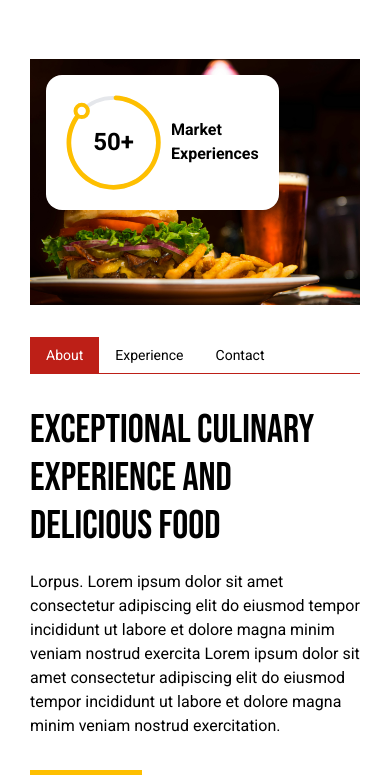
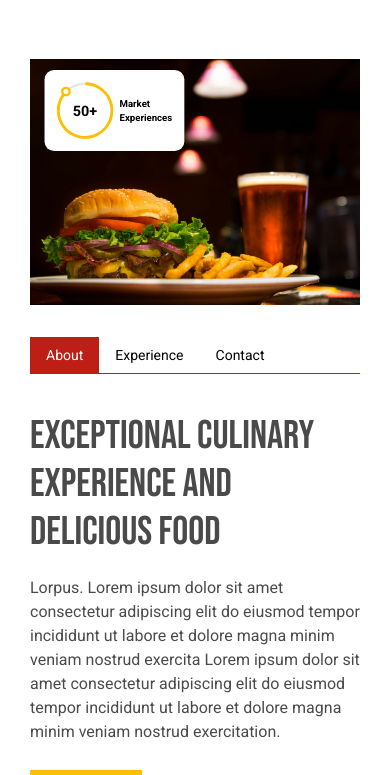
Before and after one commit to SiamIslamSagor/Softnio-Restaurant, a React (Vite) app: page / in a window 390 px wide. Shown: the part 793-1568 px from the top of the page. Built offline with nearby package versions, Linux system fonts and the light colour scheme.

Commit message:
fix about section animation issue

```diff
--- a/src/components/About.jsx
+++ b/src/components/About.jsx
@@ -14,7 +14,7 @@ const About = () => {
       <div className="web-container">
         <div className="flex flex-col max-lggg: gap-8 lg:flex-row justify-between ">
           <div className="relative max-lg:w-full">
-            <div className="absolute top-4 md:top-6 left-4 md:left-6">
+            <div className="absolute top-4 md:top-6 left-4 md:left-6 max-sm:scale-[0.60] max-sm:-top-4 max-sm:-left-8 duration-300">
               <Stack />
             </div>
             <div>
@@ -51,11 +51,15 @@ const About = () => {
                   y: 20,
                   opacity: 0,
                 }}
-                animate={{
+                whileInView={{
                   y: 0,
                   opacity: 1,
                 }}
-                transition={{ duration: 0.5 }}
+                // animate={{
+                //   y: 0,
+                //   opacity: 1,
+                // }}
+                transition={{ duration: 0.5, delay: 0.2 }}
                 className="space-y-5"
               >
                 <h4 className="font-beba-neue text-[40px] sm:text-6xl leading-[48px] ">
@@ -198,7 +202,7 @@ const CallIconSvg = () => {
 
 const Stack = () => {
   return (
-    <div className="p-5 flex gap-2.5 items-center bg-white w-fit rounded-2xl">
+    <div className=" p-5 flex gap-2.5 items-center bg-white w-fit rounded-2xl">
       <div className="relative">
         <h4 className="text-2xl font-bold absolute left-1/2 top-1/2 -translate-x-1/2 -translate-y-1/2">
           50+
--- a/src/layout/Root.jsx
+++ b/src/layout/Root.jsx
@@ -19,6 +19,7 @@ const Root = () => {
         {isLoading ? (
           <Preloader isLoading={isLoading} setIsLoading={setIsLoading} />
         ) : (
+          <>
             <main>
               <Navbar isBannerHidden={isBannerHidden} />
               <HeroBanner setIsBannerHidden={setIsBannerHidden} />
@@ -27,10 +28,10 @@ const Root = () => {
               <BookingForm />
               <Testimonials />
             </main>
+            <Footer />
+          </>
         )}
       </AnimatePresence>
-
-      <Footer />
     </div>
   );
 };
```
Lines whose indentation alone changed are shown as unchanged.
